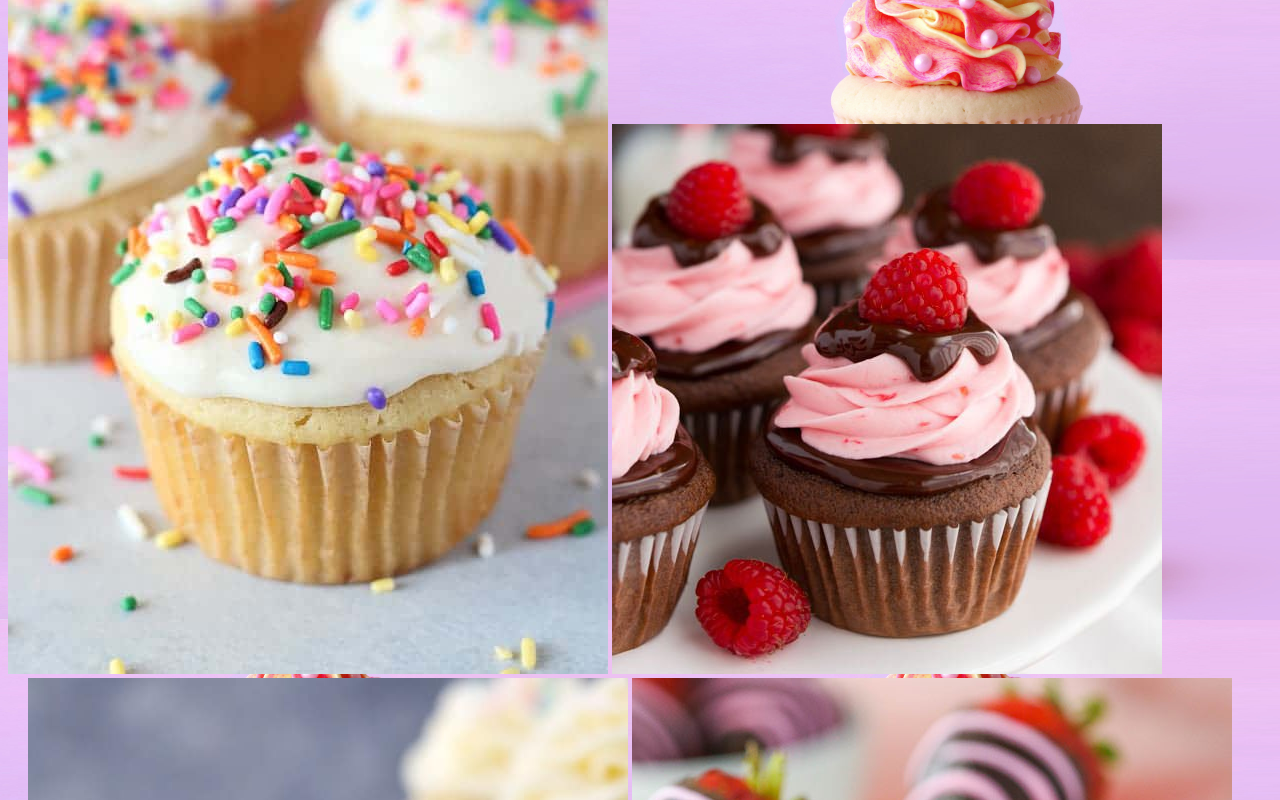
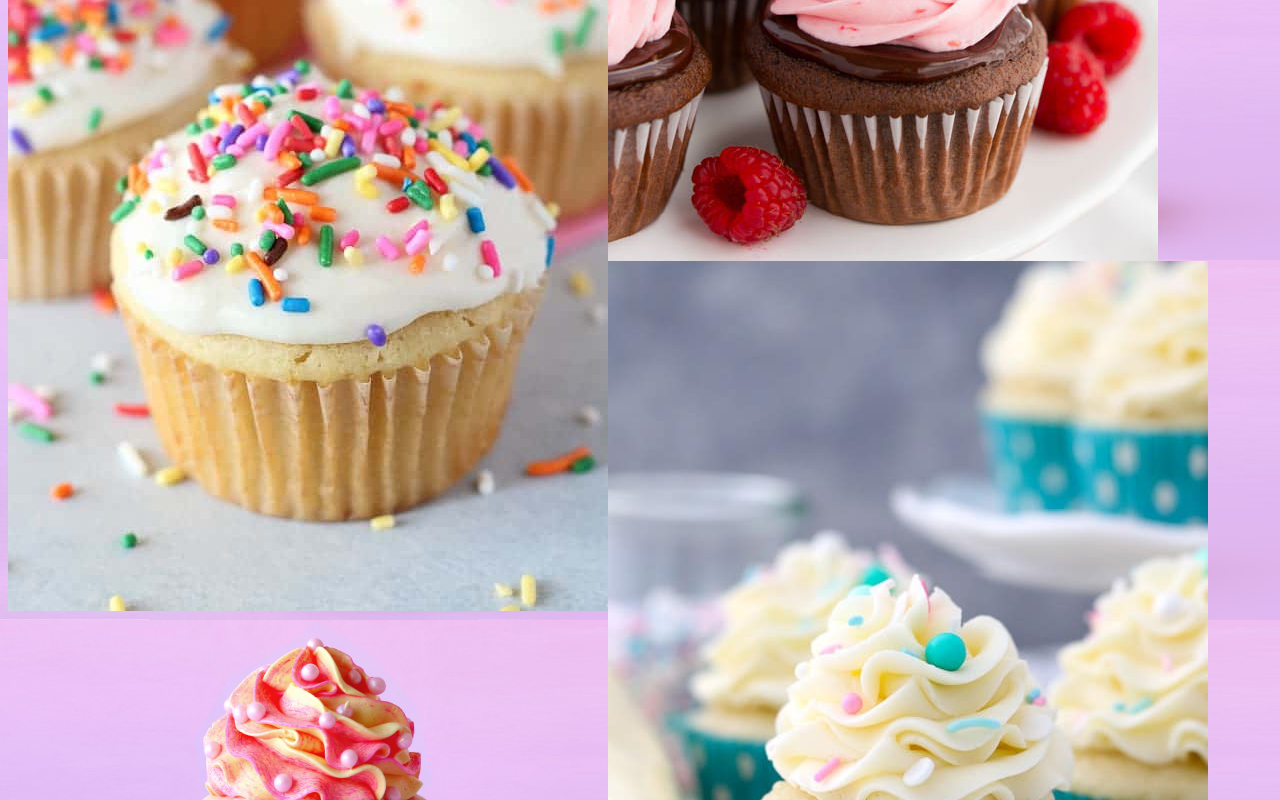
Before and after one commit to YTyler/cupcake-store, a plain HTML site: page photos.html in a window 1280 px wide. Shown: the part 460-1260 px from the top of the page. Drawn offline with Linux system fonts and the light colour scheme.

Commit message:
adjust menu images, add info to homepage

```diff
--- a/css/styles.css
+++ b/css/styles.css
@@ -11,7 +11,7 @@ h1 {
   text-shadow: -2px -2px #fff;
 }
 
-h2,h3, h4 {
+h2, h3, h4 {
     font-family: fantasy;
     text-align: center;
   }
@@ -20,6 +20,9 @@ p{
     font-family: cursive;
     font-size: 20px;
     text-align: center;
+  }
+  #thing {
+    font-size: 15px;
   }
 
 .navigation {
@@ -40,16 +43,14 @@ p{
   padding-left: 30%;
   padding-right: 30%;
   padding-top: 5%;
+  padding-bottom: 5%;
 }
 
-.Cupcakes{
-  width:auto;
-  padding-left: auto;
-  padding-right: auto;
-  margin-left: auto;
-  margin-right: auto;
-  padding-top: 5%;
+.story{
+border: 2px solid black;
+font-size: 5px;
 }
+
 .flashy{
   font-style: italic;
   color: red;
@@ -59,3 +60,10 @@ p{
   font-weight: bold;
   color: blue;
 }
+.cake1{
+  float: left;
+  size: 300px;
+}
+.cake2{
+  float:right;
+}
--- a/photos.html
+++ b/photos.html
@@ -19,16 +19,11 @@
   <h1>Menu</h1>
 
   <h2>Cupcakes</h2>
-    <div class='Cupcakes'>
-      <div class=<col span="2">
-      <img src="img/flavor1.jpg" alt="vanila">
-      <img src="img/flavor2.jpg" alt="raspberry">
-      </div>
-      <div class="<col span="2">">
 
-      <img src="img/flavor3.jpg" alt="smurf">
-      <img src="img/flavor4.jpg" alt="strawberry">
-      </div>
-    </div>
+    <img src="img/flavor1.jpg" alt="vanila" class='cake1'>
+    <img src="img/flavor2.jpg" alt="raspberry" class='cake1'>
+    <img src="img/flavor3.jpg" alt="smurf"class='cake1'>
+    <img src="img/flavor4.jpg" alt="strawberry" class='cake1'>
+
 </body>
 </html>
```
Also changed, not shown: index.html (+6 -1 lines). Lines whose indentation alone changed are shown as unchanged.
